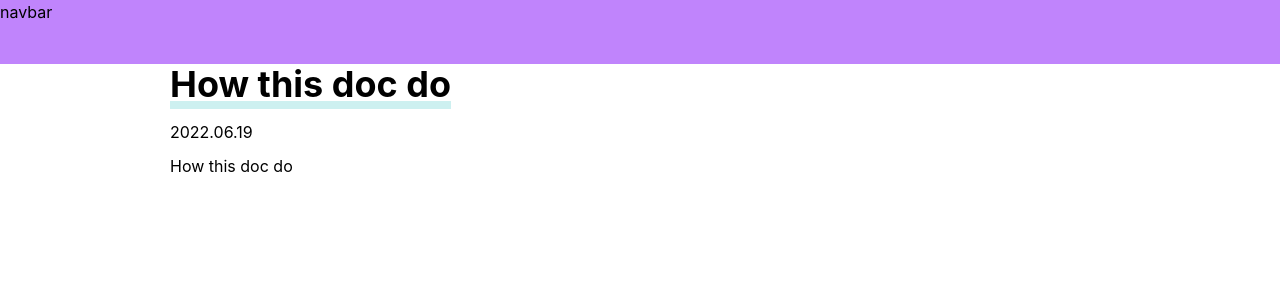
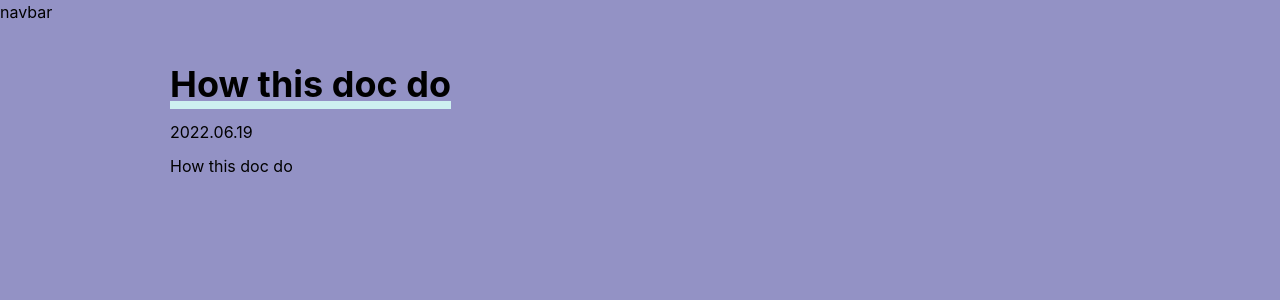
Before and after one commit to duoduokii/sarah-doc, a Next.js app: page / in a window 1280 px wide. Shown: the top 300 px of the page. Built offline with nearby package versions, Linux system fonts and the light colour scheme.

Commit message:
style update

```diff
--- a/src/pages/_app.tsx
+++ b/src/pages/_app.tsx
@@ -3,8 +3,8 @@ import "../styles/global.css";
 
 function App({ Component, pageProps }: AppProps) {
 	return (
-		<div>
-			<div className="w-full h-16 bg-purple-400">navbar</div>
+		<div className="min-h-screen bg-[#9392c5]">
+			<div className="w-full h-16">navbar</div>
 			<Component {...pageProps}></Component>
 		</div>
 	);
```
